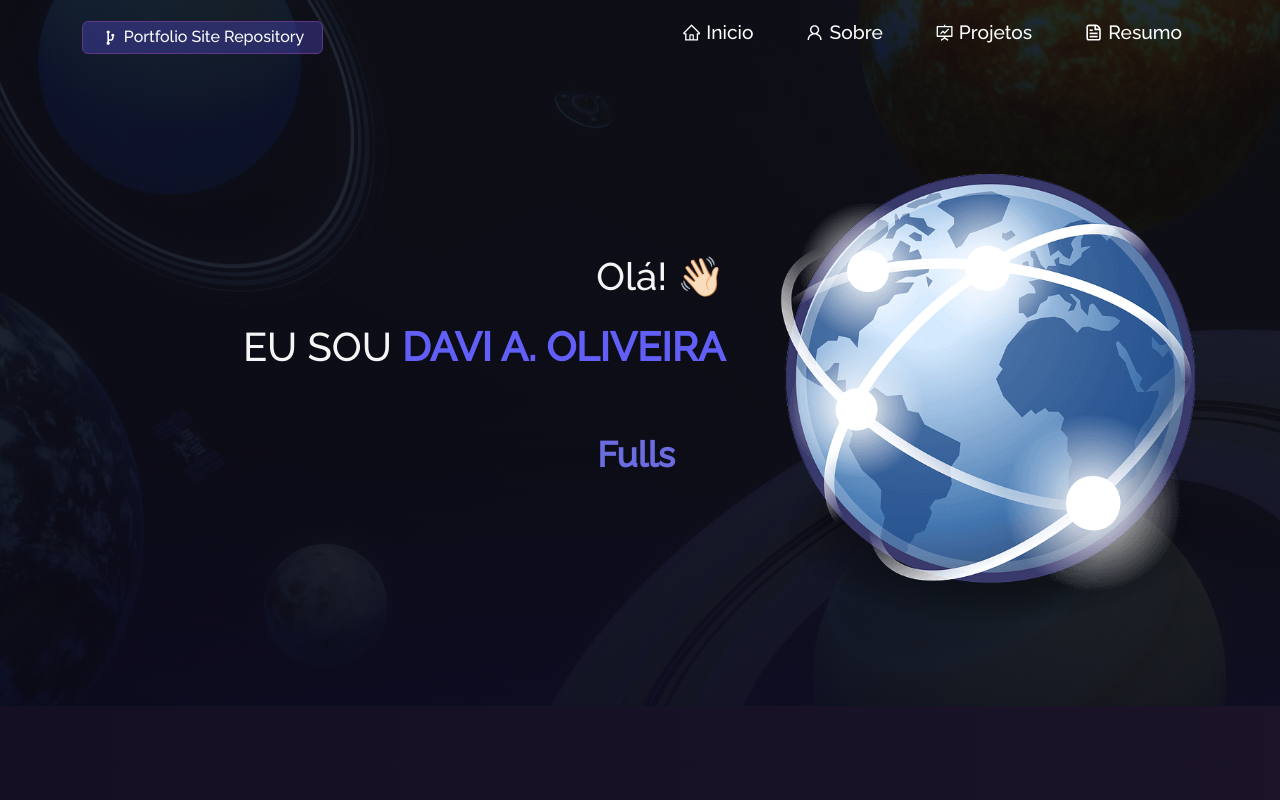
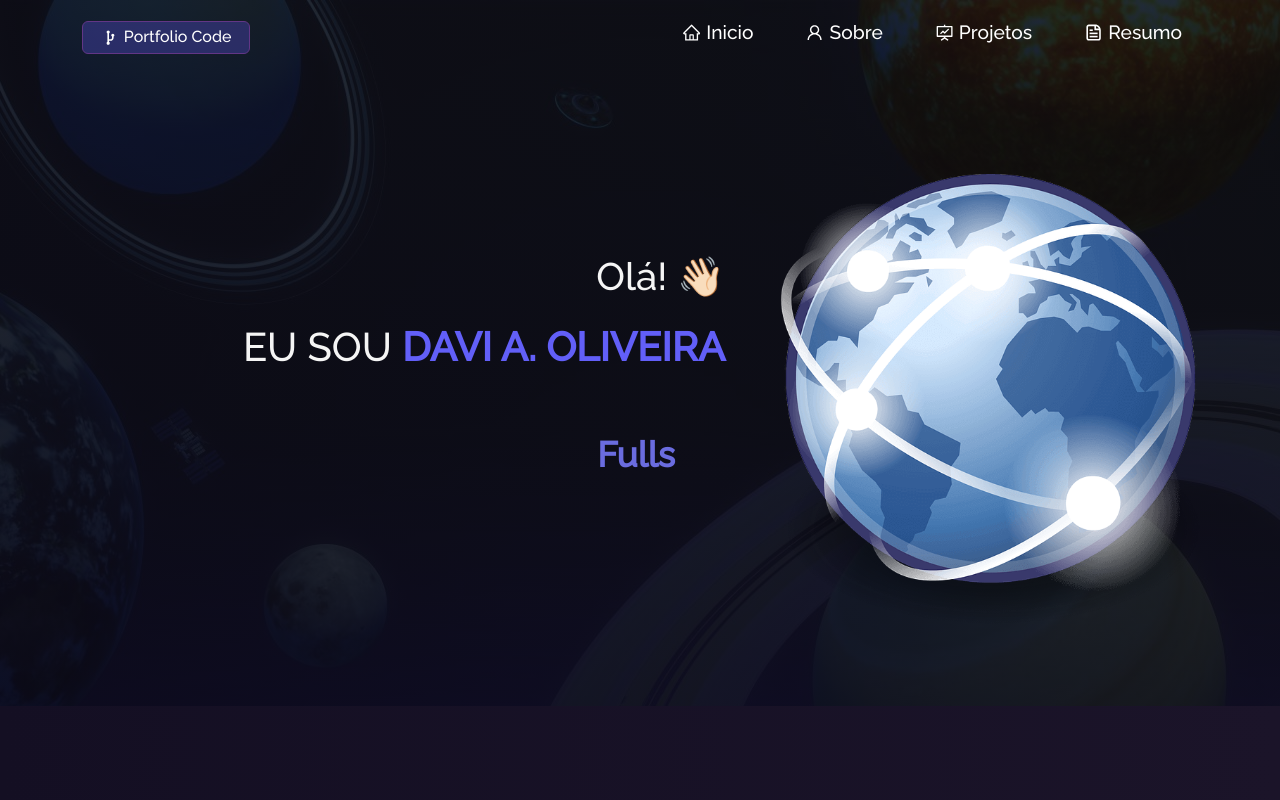
Before and after one commit to Davi-Archive/d1av.github.io, a React (Create React App) app: page / in a window 1280 px wide. Shown: the top 800 px of the page. Built offline with nearby package versions, Linux system fonts and the light colour scheme.

Commit message:
fix: typo

```diff
--- a/src/components/Navbar.tsx
+++ b/src/components/Navbar.tsx
@@ -43,7 +43,7 @@ function NavBar() {
               className="fork-btn-inner"
             >
               <CgGitFork style={{ fontSize: "1.2em" }} />{" "}
-              Portfolio Site Repository
+              Portfolio Code
             </Button>
           </Nav.Item>
         </Navbar.Brand>
```
